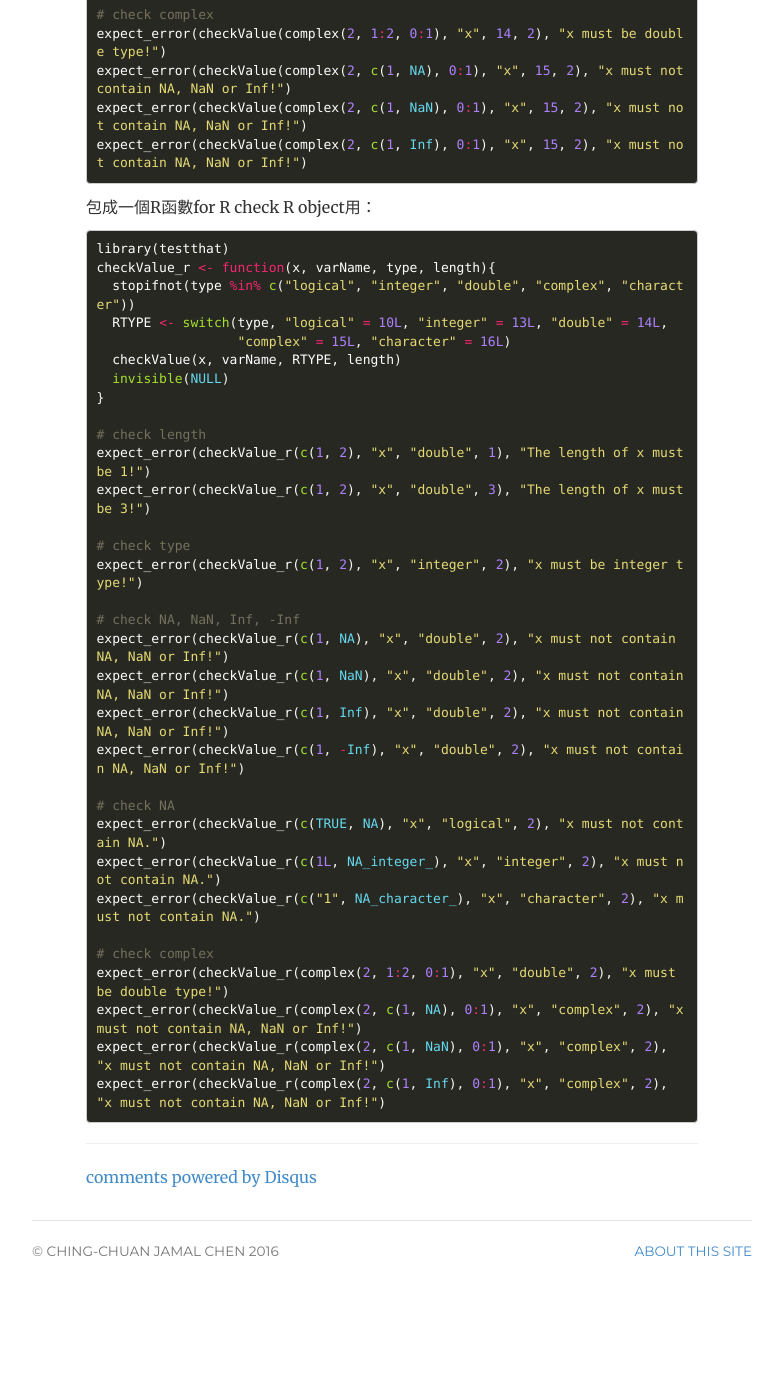
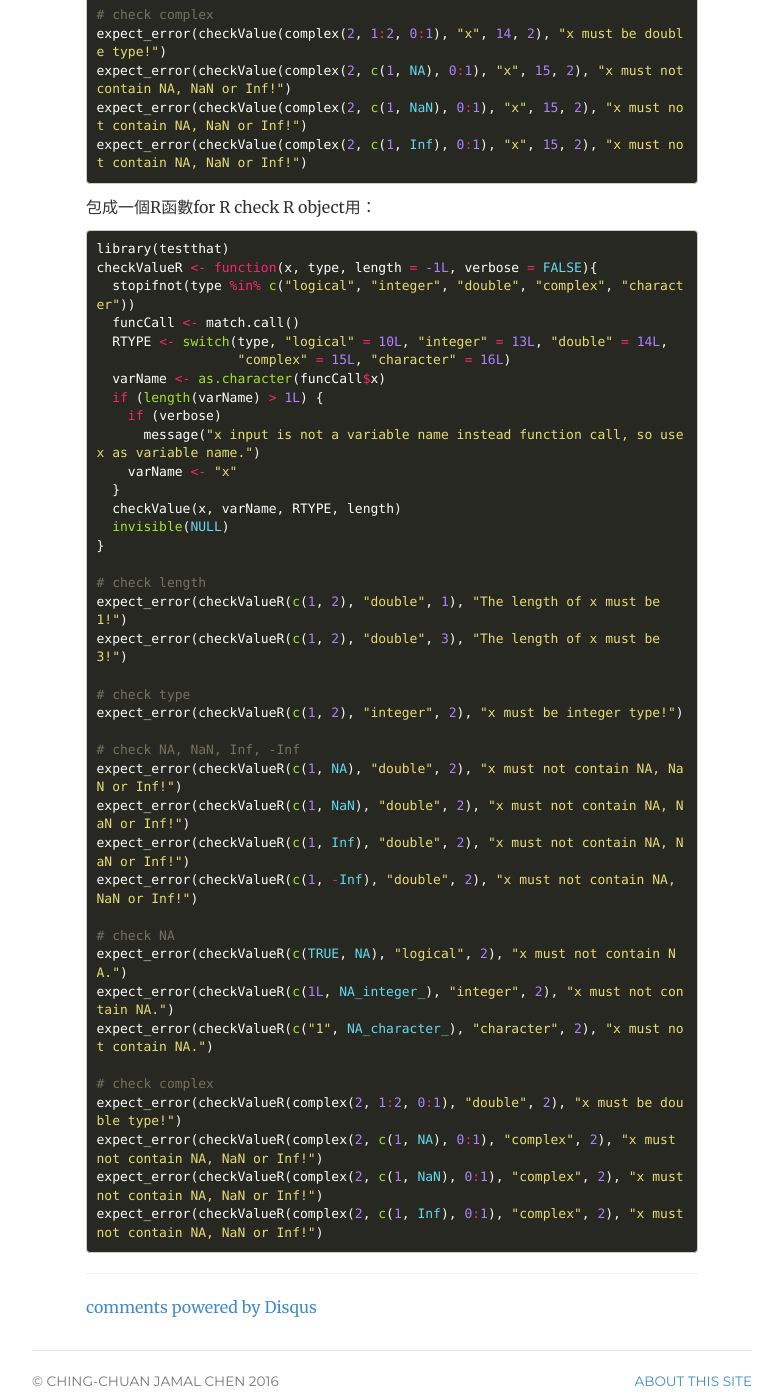
Before and after one commit to chengyucatch/chingchuan-chen.github.com, a Jekyll site: the page built from _posts/2017-03-31-Rcpp-object-check.md, in a window 1280 px wide and 1400 px high, scrolled down 3072 px. Shown: the whole window, without its empty margins (248-1031 px from the left). Built offline with Jekyll 4.4.1, drawn with Linux system fonts in a browser that asks for light colours; comment, search, counter and statistics services are not loaded; before the commit the page ends 4385 px from its top, so only the background shows below that.

Commit message:
update post

````diff
--- a/_posts/2017-03-31-Rcpp-object-check.md
+++ b/_posts/2017-03-31-Rcpp-object-check.md
@@ -156,35 +156,42 @@ expect_error(checkValue(complex(2, c(1, Inf), 0:1), "x", 15, 2), "x must not con
 
 ``` R
 library(testthat)
-checkValue_r <- function(x, varName, type, length){
+checkValueR <- function(x, type, length = -1L, verbose = FALSE){
   stopifnot(type %in% c("logical", "integer", "double", "complex", "character"))
+  funcCall <- match.call()
   RTYPE <- switch(type, "logical" = 10L, "integer" = 13L, "double" = 14L,
                   "complex" = 15L, "character" = 16L)
+  varName <- as.character(funcCall$x)
+  if (length(varName) > 1L) {
+    if (verbose)
+      message("x input is not a variable name instead function call, so use x as variable name.")
+    varName <- "x"
+  }
   checkValue(x, varName, RTYPE, length)
   invisible(NULL)
 }
 
 # check length
-expect_error(checkValue_r(c(1, 2), "x", "double", 1), "The length of x must be 1!")
-expect_error(checkValue_r(c(1, 2), "x", "double", 3), "The length of x must be 3!")
+expect_error(checkValueR(c(1, 2), "double", 1), "The length of x must be 1!")
+expect_error(checkValueR(c(1, 2), "double", 3), "The length of x must be 3!")
 
 # check type
-expect_error(checkValue_r(c(1, 2), "x", "integer", 2), "x must be integer type!")
+expect_error(checkValueR(c(1, 2), "integer", 2), "x must be integer type!")
 
 # check NA, NaN, Inf, -Inf
-expect_error(checkValue_r(c(1, NA), "x", "double", 2), "x must not contain NA, NaN or Inf!")
-expect_error(checkValue_r(c(1, NaN), "x", "double", 2), "x must not contain NA, NaN or Inf!")
-expect_error(checkValue_r(c(1, Inf), "x", "double", 2), "x must not contain NA, NaN or Inf!")
-expect_error(checkValue_r(c(1, -Inf), "x", "double", 2), "x must not contain NA, NaN or Inf!")
+expect_error(checkValueR(c(1, NA), "double", 2), "x must not contain NA, NaN or Inf!")
+expect_error(checkValueR(c(1, NaN), "double", 2), "x must not contain NA, NaN or Inf!")
+expect_error(checkValueR(c(1, Inf), "double", 2), "x must not contain NA, NaN or Inf!")
+expect_error(checkValueR(c(1, -Inf), "double", 2), "x must not contain NA, NaN or Inf!")
 
 # check NA
-expect_error(checkValue_r(c(TRUE, NA), "x", "logical", 2), "x must not contain NA.")
-expect_error(checkValue_r(c(1L, NA_integer_), "x", "integer", 2), "x must not contain NA.")
-expect_error(checkValue_r(c("1", NA_character_), "x", "character", 2), "x must not contain NA.")
+expect_error(checkValueR(c(TRUE, NA), "logical", 2), "x must not contain NA.")
+expect_error(checkValueR(c(1L, NA_integer_), "integer", 2), "x must not contain NA.")
+expect_error(checkValueR(c("1", NA_character_), "character", 2), "x must not contain NA.")
 
 # check complex
-expect_error(checkValue_r(complex(2, 1:2, 0:1), "x", "double", 2), "x must be double type!")
-expect_error(checkValue_r(complex(2, c(1, NA), 0:1), "x", "complex", 2), "x must not contain NA, NaN or Inf!")
-expect_error(checkValue_r(complex(2, c(1, NaN), 0:1), "x", "complex", 2), "x must not contain NA, NaN or Inf!")
-expect_error(checkValue_r(complex(2, c(1, Inf), 0:1), "x", "complex", 2), "x must not contain NA, NaN or Inf!")
+expect_error(checkValueR(complex(2, 1:2, 0:1), "double", 2), "x must be double type!")
+expect_error(checkValueR(complex(2, c(1, NA), 0:1), "complex", 2), "x must not contain NA, NaN or Inf!")
+expect_error(checkValueR(complex(2, c(1, NaN), 0:1), "complex", 2), "x must not contain NA, NaN or Inf!")
+expect_error(checkValueR(complex(2, c(1, Inf), 0:1), "complex", 2), "x must not contain NA, NaN or Inf!")
 ```
````
